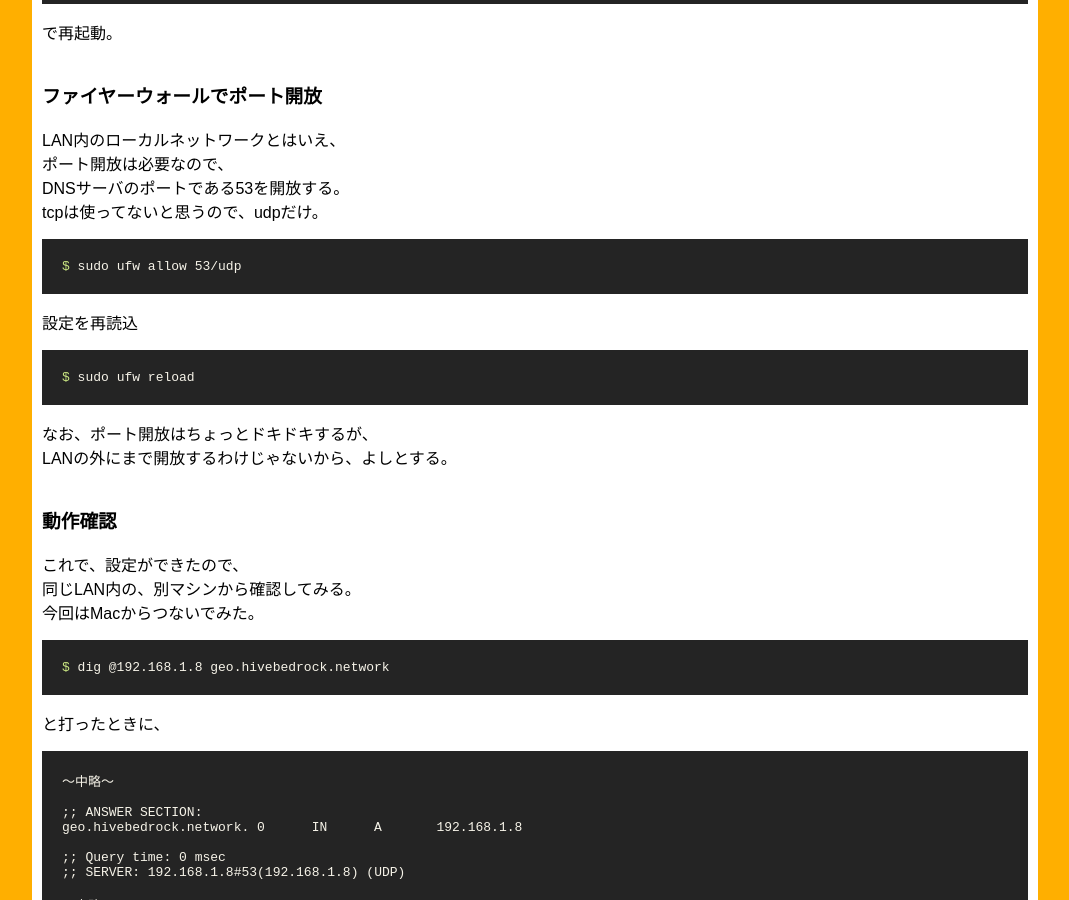
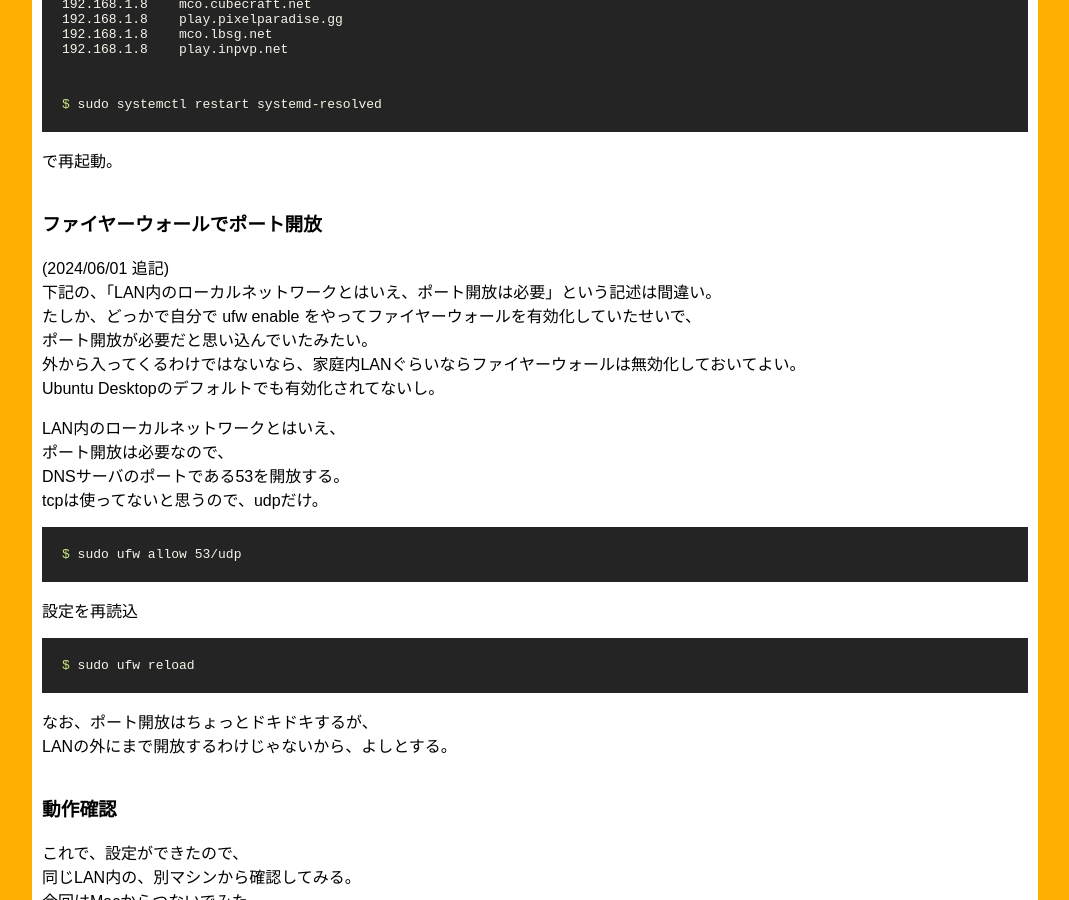
Before and after one commit to ryotakato/ryotakato.github.io, a Jekyll site: the page built from _posts/2024-05-28-dns-server-on-ubuntu.md, in a window 1280 px wide and 900 px high, scrolled down 2113 px. Shown: the whole window, without its empty margins (188-1257 px from the left). Built offline with Jekyll 4.4.1, drawn with Linux system fonts in a browser that asks for light colours; some of the changed text lies outside the part shown.

Commit message:
update article

```diff
--- a/_posts/2024-05-28-dns-server-on-ubuntu.md
+++ b/_posts/2024-05-28-dns-server-on-ubuntu.md
@@ -51,6 +51,11 @@
 
 [【NURO光ONU】F660AでサーバやGoogleHomeのIPを固定化する - がらぱっぱ](https://garapappa.hatenablog.com/entry/20210305/1614874424)
 
+（2024/06/01 追記）
+
+ちなみに、 F660Aはデフォルトではルーターのファイヤーウォールが有効化されていない。
+そのため、
+[NURO光のONUのファイアウォール機能を有効にする方法  &#124; ゆきろぐ](https://yukimomiji.net/nuro-onu-f660a-firewall-setting/)
 
 
 
@@ -129,6 +134,15 @@
 
 ### ファイヤーウォールでポート開放
 
+(2024/06/01 追記)
+下記の、「LAN内のローカルネットワークとはいえ、ポート開放は必要」という記述は間違い。
+たしか、どっかで自分で ufw enable をやってファイヤーウォールを有効化していたせいで、
+ポート開放が必要だと思い込んでいたみたい。
+外から入ってくるわけではないなら、家庭内LANぐらいならファイヤーウォールは無効化しておいてよい。
+Ubuntu Desktopのデフォルトでも有効化されてないし。
+
+
+
 LAN内のローカルネットワークとはいえ、
 ポート開放は必要なので、
 DNSサーバのポートである53を開放する。
@@ -149,6 +163,7 @@
 
 なお、ポート開放はちょっとドキドキするが、
 LANの外にまで開放するわけじゃないから、よしとする。
+
 
 
 
```
